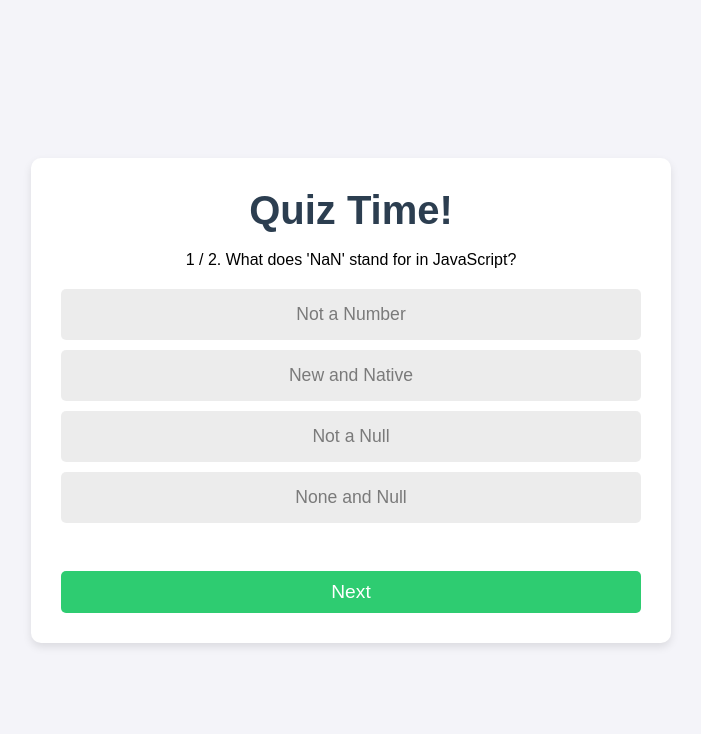
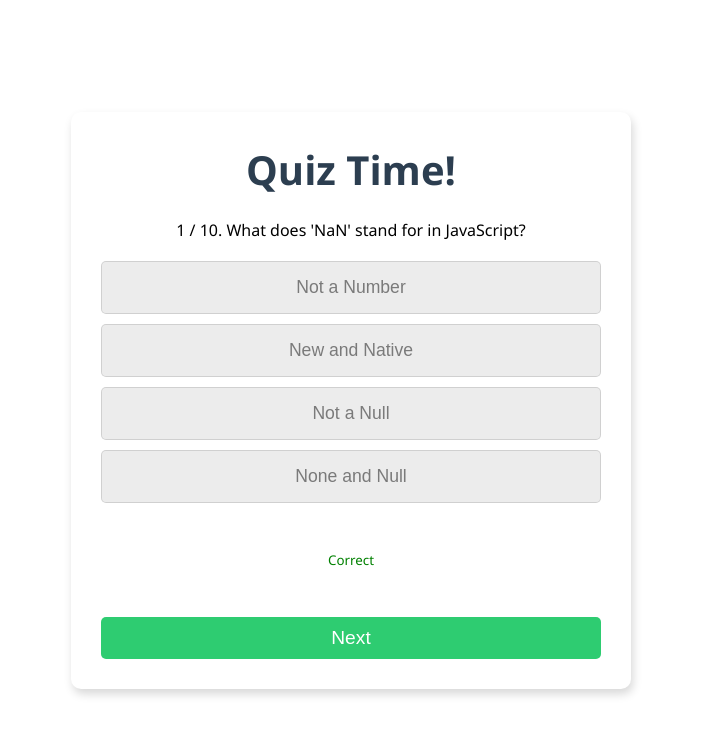
Before and after one commit to Ericlkm/Javascript_test, a plain HTML site: page index.html in a window 1280 px wide. Both pictures are taken after a click on the button "Not a Number". Shown: the whole page, without its empty margins (289-990 px from the left). Drawn offline with Linux system fonts and the light colour scheme.

Commit message:
added more questions

```diff
--- a/index.html
+++ b/index.html
@@ -20,6 +20,7 @@
             <div id="choices" class="options">
         </div>
         </div>
+        <small id="check"></small>
 
         <div  class="next-btn">
             <button id="nextBtn">Next</button>
@@ -27,7 +28,9 @@
 
 
         <div id="r-container" class="result-container">
-            <h3 id="results"></h3>
+            <h3 id="status"></h3>
+            <p id="results"></p>
+            <p id="msg"></p>
             <button id="restart-btn">Restart Quiz</button>
         </div>
 
--- a/index.js
+++ b/index.js
@@ -10,59 +10,59 @@ const questions = [
     choices: ["parseInt()", "toString()", "parseFloat()", "parseDecimal()"],
     answer: "parseInt()",
   },
-  //   {
-  //     question: "What is the result of '2' + 2 in JavaScript?",
-  //     choices: ["22", "4", "Error", "NaN"],
-  //     answer: "22",
-  //   },
-  //   {
-  //     question: "Which of the following is not a valid JavaScript data type?",
-  //     choices: ["Boolean", "String", "Integer", "Object"],
-  //     answer: "Integer",
-  //   },
-  //   {
-  //     question: "What does the 'typeof' operator do in JavaScript?",
-  //     choices: [
-  //       "Checks the type of a variable",
-  //       "Converts a variable to a type",
-  //       "Assigns a type to a variable",
-  //       "Returns the length of a string",
-  //     ],
-  //     answer: "Checks the type of a variable",
-  //   },
-  //   {
-  //     question:
-  //       "Which function is used to add an element at the end of an array in JavaScript?",
-  //     choices: ["push()", "pop()", "shift()", "unshift()"],
-  //     answer: "push()",
-  //   },
-  //   {
-  //     question: "What will 'console.log(5 == '5')' output in JavaScript?",
-  //     choices: ["true", "false", "Error", "undefined"],
-  //     answer: "true",
-  //   },
-  //   {
-  //     question: "How do you create a new object in JavaScript?",
-  //     choices: [
-  //       "var obj = {}",
-  //       "var obj = []",
-  //       "var obj = new Object()",
-  //       "Both A and C",
-  //     ],
-  //     answer: "Both A and C",
-  //   },
-  //   {
-  //     question:
-  //       "Which method is used to remove the last element from an array in JavaScript?",
-  //     choices: ["pop()", "shift()", "push()", "unshift()"],
-  //     answer: "pop()",
-  //   },
-  //   {
-  //     question:
-  //       "What is the default value of a variable declared with 'let' before initialization in JavaScript?",
-  //     choices: ["undefined", "null", "0", "false"],
-  //     answer: "undefined",
-  //   },
+  {
+    question: "What is the result of '2' + 2 in JavaScript?",
+    choices: ["22", "4", "Error", "NaN"],
+    answer: "22",
+  },
+  {
+    question: "Which of the following is not a valid JavaScript data type?",
+    choices: ["Boolean", "String", "Integer", "Object"],
+    answer: "Integer",
+  },
+  {
+    question: "What does the 'typeof' operator do in JavaScript?",
+    choices: [
+      "Checks the type of a variable",
+      "Converts a variable to a type",
+      "Assigns a type to a variable",
+      "Returns the length of a string",
+    ],
+    answer: "Checks the type of a variable",
+  },
+  {
+    question:
+      "Which function is used to add an element at the end of an array in JavaScript?",
+    choices: ["push()", "pop()", "shift()", "unshift()"],
+    answer: "push()",
+  },
+  {
+    question: "What will 'console.log(5 == '5')' output in JavaScript?",
+    choices: ["true", "false", "Error", "undefined"],
+    answer: "true",
+  },
+  {
+    question: "How do you create a new object in JavaScript?",
+    choices: [
+      "var obj = {}",
+      "var obj = []",
+      "var obj = new Object()",
+      "Both A and C",
+    ],
+    answer: "Both A and C",
+  },
+  {
+    question:
+      "Which method is used to remove the last element from an array in JavaScript?",
+    choices: ["pop()", "shift()", "push()", "unshift()"],
+    answer: "pop()",
+  },
+  {
+    question:
+      "What is the default value of a variable declared with 'let' before initialization in JavaScript?",
+    choices: ["undefined", "null", "0", "false"],
+    answer: "undefined",
+  },
 ];
 
 const currentQuestion = document.getElementById("question");
@@ -95,6 +95,8 @@ function displayQuestions() {
   }
 }
 
+const check = document.getElementById("check");
+
 function handleAnswer(selectedAnswer) {
   nextBtn.disabled = false;
   const { answer } = questions[currentQuestionIndex];
@@ -105,14 +107,19 @@ function handleAnswer(selectedAnswer) {
 
   if (selectedAnswer === answer) {
     pickedAnswer = true;
+    check.textContent = `Correct`;
+    check.style.color = "green";
   } else {
     pickedAnswer = false;
+    check.textContent = `Incorrect`;
+    check.style.color = "red";
   }
 }
 
 function nextQuestion() {
   choiceContainer.innerHTML = "";
   currentQuestionIndex++;
+  check.textContent = "";
 
   if (pickedAnswer) {
     score += 10;
@@ -132,16 +139,37 @@ function nextQuestion() {
 nextBtn.addEventListener("click", nextQuestion);
 
 const resultContainer = document.getElementById("r-container");
+const results = document.getElementById("results");
+const statusText = document.getElementById("status");
 
 function showResults() {
   topContainer.style.display = "none";
   nextBtn.style.display = "none";
   resultContainer.style.display = "block";
-  results.textContent = score;
+  results.textContent = `Your Score: ${score}`;
+
+  switch (true) {
+    case score <= 50:
+      statusText.textContent = "Sorry you failed your Score is " + score;
+
+      break;
+    case score > 50 && score < 80:
+      statusText.textContent =
+        "You're almost there try again! Your score is " + score;
+
+      break;
+    case score >= 80:
+      statusText.textContent = "You Passed congrats! your Score is " + score;
+
+      break;
+
+    default:
+      statusText.textContent = "";
+      break;
+  }
 }
 
 const restartBtn = document.getElementById("restart-btn");
-const results = document.getElementById("results");
 
 function restartQuiz() {
   currentQuestionIndex = 0;
--- a/style.css
+++ b/style.css
@@ -5,19 +5,12 @@
   box-sizing: border-box;
 }
 
-body {
-  font-family: "Arial", sans-serif;
-  background-color: #f4f4f9;
-  display: flex;
-  justify-content: center;
-  align-items: center;
-  height: 100vh;
-}
 .quiz-container {
   display: flex;
   justify-content: center;
   align-items: center;
   height: 100vh;
+  font-family: "Segoe UI", Tahoma, Geneva, Verdana, sans-serif;
 }
 
 .quiz-card {
@@ -29,8 +22,9 @@ body {
   box-shadow: 0 4px 8px rgba(0, 0, 0, 0.1);
   padding: 30px;
   text-align: center;
-  width: 40rem;
+  width: 35rem;
   animation: fadeIn 0.8s ease-in-out;
+  box-shadow: 2px 5px 10px rgba(0, 0, 0, 0.155);
 }
 
 h1 {
@@ -50,17 +44,17 @@ h1 {
 
 .option {
   padding: 15px;
-  background-color: #00b3ff;
+  background-color: transparent;
   color: rgb(0, 0, 0);
-  border: none;
+  border: 0.5px solid rgba(0, 0, 0, 0.116);
   border-radius: 5px;
   cursor: pointer;
   font-size: 1.1em;
-  transition: background-color 0.3s, transform 0.3s;
+  transition: all 0.3s ease-in;
 }
 .option:hover {
-  background-color: #61bffeef;
-  transform: scale(1.05);
+  background-color: #005bda8d;
+  transform: translateY(-3px);
 }
 .option:disabled {
   cursor: no-drop;
```
